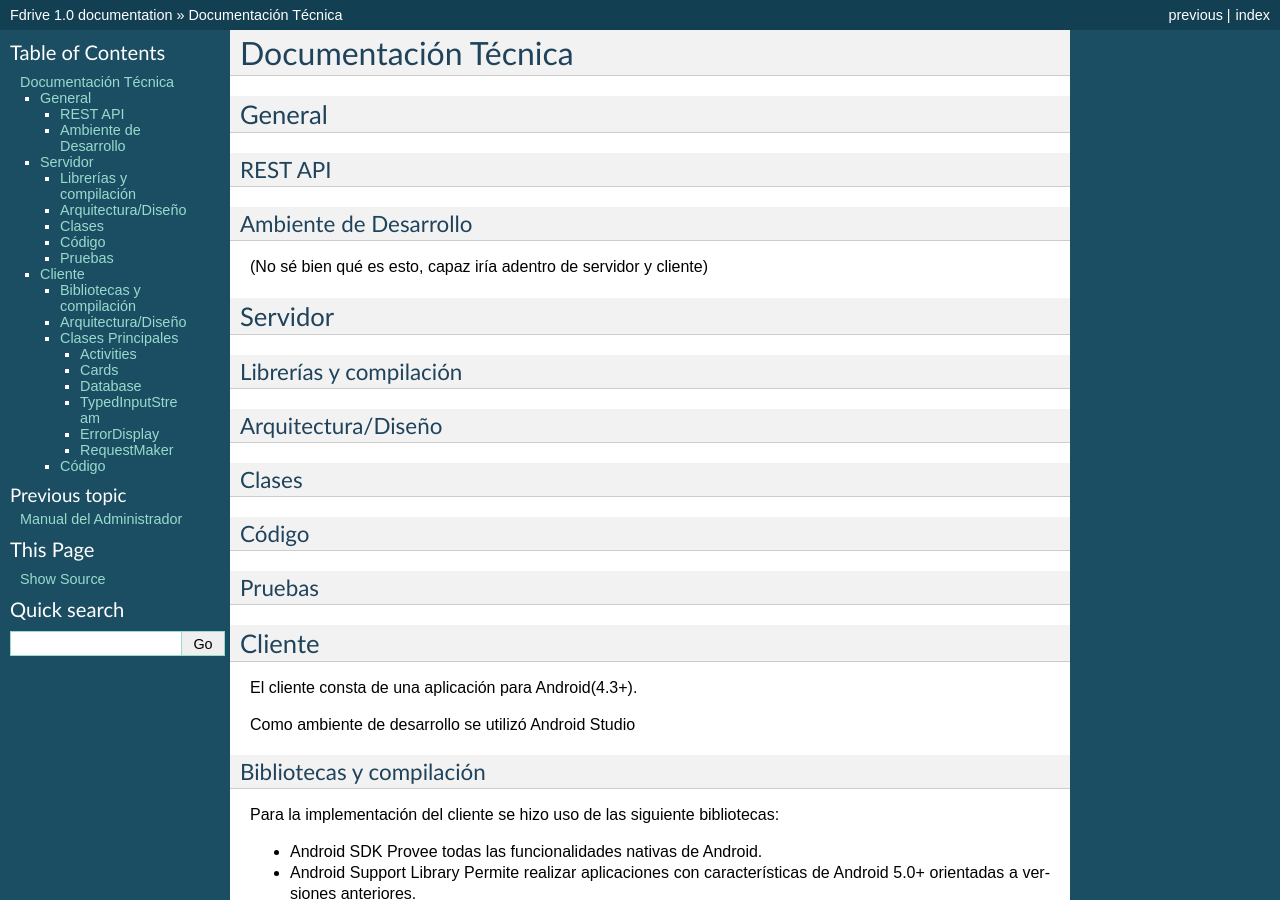
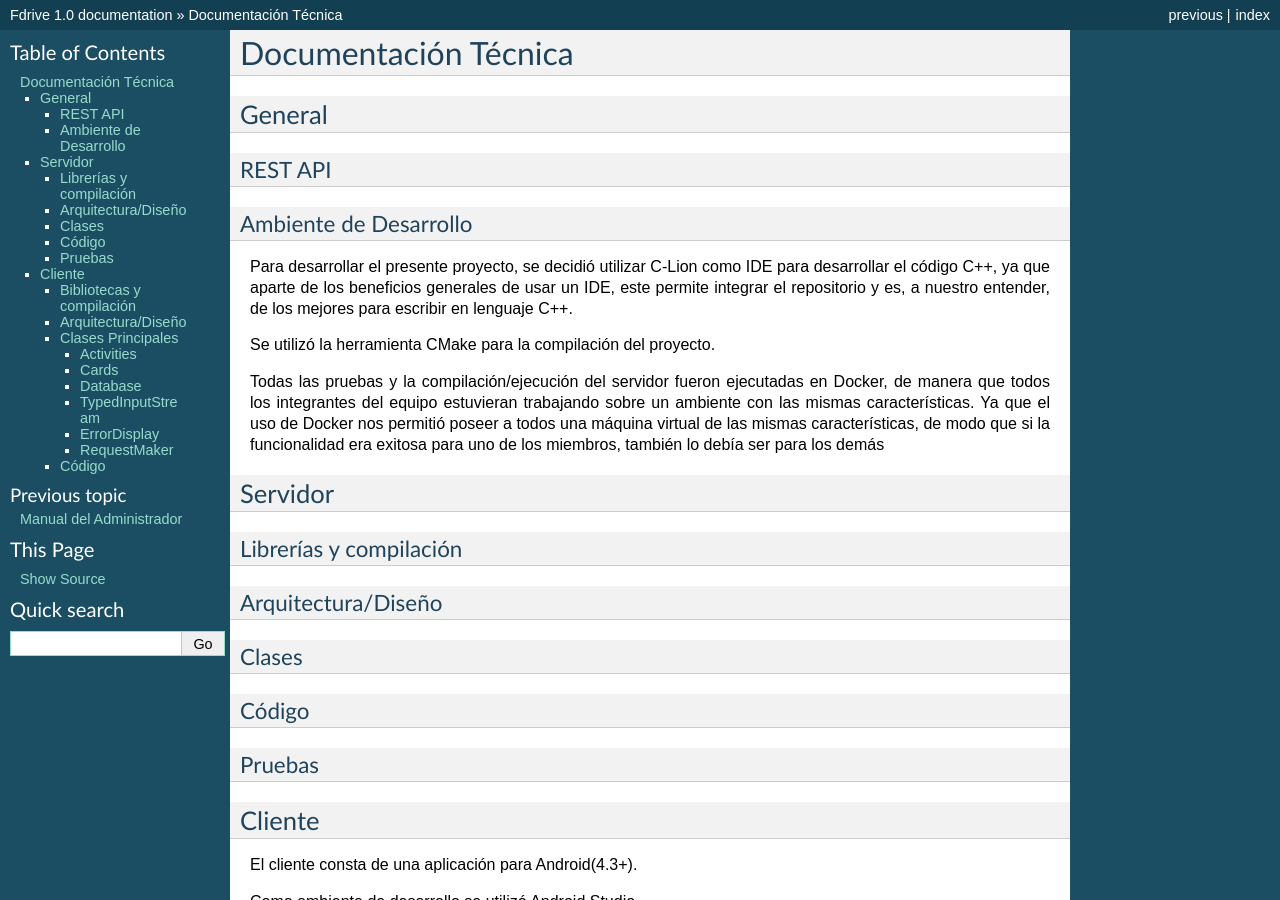
Before and after one commit to lucianoRM/fdrive_backend, a Sphinx documentation site: the page built from Documentation/source/documentacion_tecnica.rst, in a window 1280 px wide and 900 px high. Built offline with Sphinx 7.4.7, drawn with Linux system fonts in a browser that asks for light colours; pages that are not in the unit, such as notebooks, are missing from menus.

Commit message:
Ambiente de desarrollo

```diff
--- a/Documentation/source/documentacion_tecnica.rst
+++ b/Documentation/source/documentacion_tecnica.rst
@@ -9,8 +9,11 @@ REST API
 
 Ambiente de Desarrollo
 ------------------------
-(No sé bien qué es esto, capaz iría adentro de servidor y cliente)
+Para desarrollar el presente proyecto, se decidió utilizar C-Lion como IDE para desarrollar el código C++, ya que aparte de los beneficios generales de usar un IDE, este permite integrar el repositorio y es, a nuestro entender, de los mejores para escribir en lenguaje C++.
 
+Se utilizó la herramienta CMake para la compilación del proyecto.
+
+Todas las pruebas y la compilación/ejecución del servidor fueron ejecutadas en Docker, de manera que todos los integrantes del equipo estuvieran trabajando sobre un ambiente con las mismas características. Ya que el uso de Docker nos permitió poseer a todos una máquina virtual de las mismas características, de modo que si la funcionalidad era exitosa para uno de los miembros, también lo debía ser para los demás
 
 Servidor
 ===========
```
